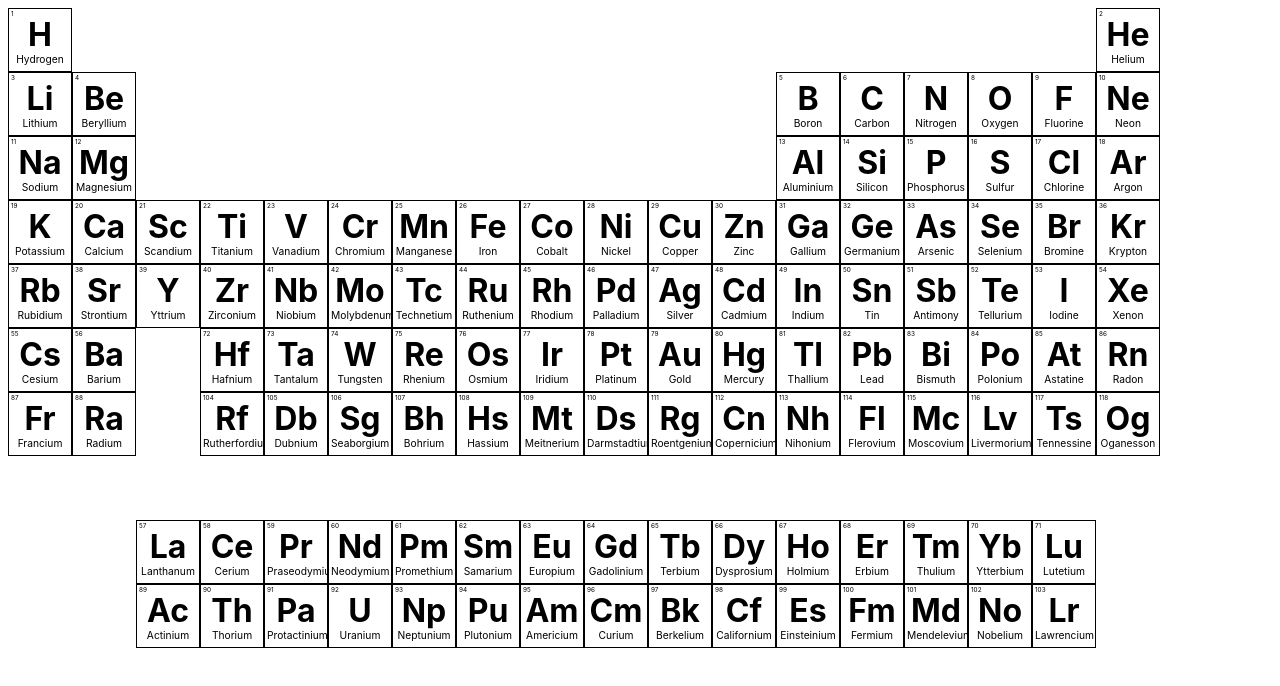
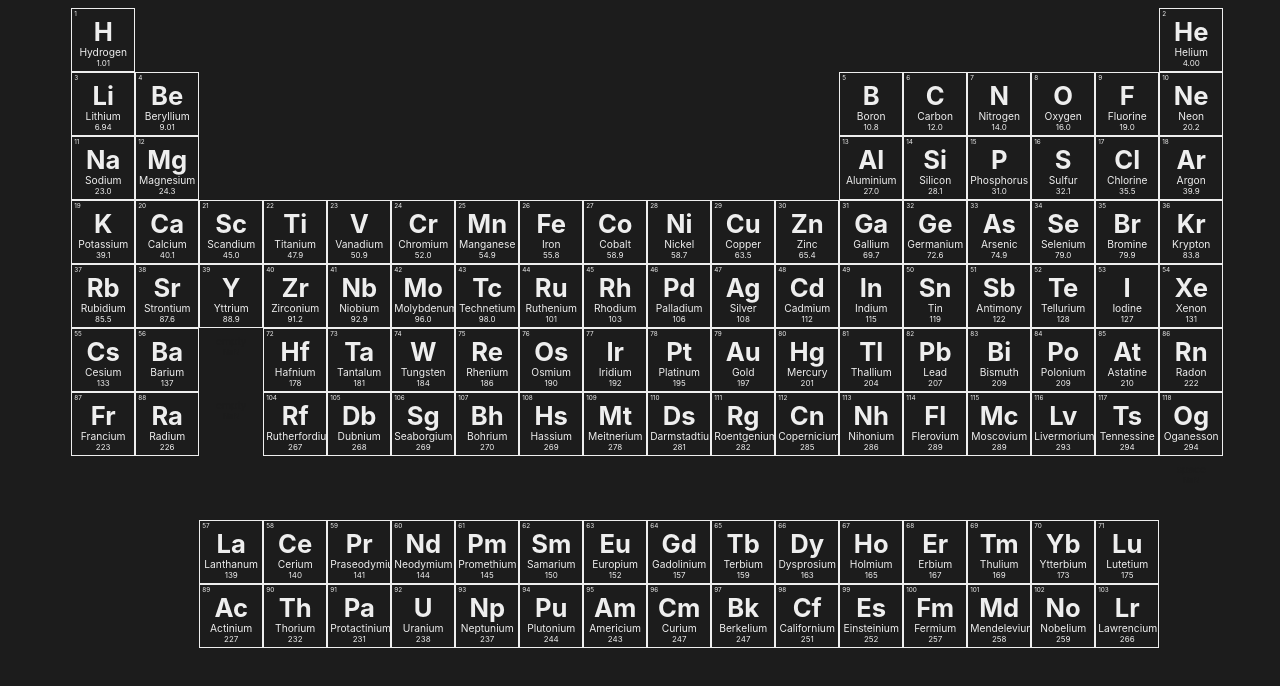
Before and after one commit to justsharan/periodic-table, a Svelte app: page / in a window 1280 px wide. Shown: the top 686 px of the page. Built offline with nearby package versions, Linux system fonts and the light colour scheme.

Commit message:
feat: Add atomic mass

```diff
--- a/public/global.css
+++ b/public/global.css
@@ -4,4 +4,5 @@
 
 html {
     line-height: 1.15;
+    background-color: #1c1c1c;
 }
--- a/src/App.svelte
+++ b/src/App.svelte
@@ -20,6 +20,9 @@
   main {
     display: grid;
     grid-template-columns: repeat(17, auto) 1fr;
+    width: 90%;
+    margin: 0 auto;
+    max-width: 1700px;
   }
 
 </style>
--- a/src/Element.svelte
+++ b/src/Element.svelte
@@ -2,12 +2,14 @@
   export let atomic
   export let symbol
   export let name
+  export let atomic_mass
 </script>
 
 <main id={name.toLowerCase()}>
   <div id="atomic">{atomic}</div>
   <div id="symbol">{symbol}</div>
   <div id="name">{name}</div>
+  <div id="mass">{Number.parseFloat(atomic_mass).toPrecision(3)}</div>
 </main>
 
 <style>
@@ -22,6 +24,7 @@
     overflow: hidden;
 
     font-family: -apple-system, Helvetica, 'Segoe UI', Roboto, Oxygen, Ubuntu, Cantarell, 'Open Sans', 'Helvetica Neue', sans-serif;
+    color: #eeeeee;
   }
 
   #atomic {
@@ -34,11 +37,16 @@
     font-weight: bold;
     text-align: center;
     margin-top: 0.5vw;
-    font-size: 2.5vw;
+    font-size: 2vw;
   }
 
   #name {
     font-size: 0.8vw;
+    text-align: center;
+  }
+
+  #mass {
+    font-size: 0.625vw;
     text-align: center;
   }
 
@@ -59,7 +67,7 @@
   }
 
   #empty > div, #space > div {
-    color: white;
+    color: #1c1c1c;
   }
 
   #space {
```
